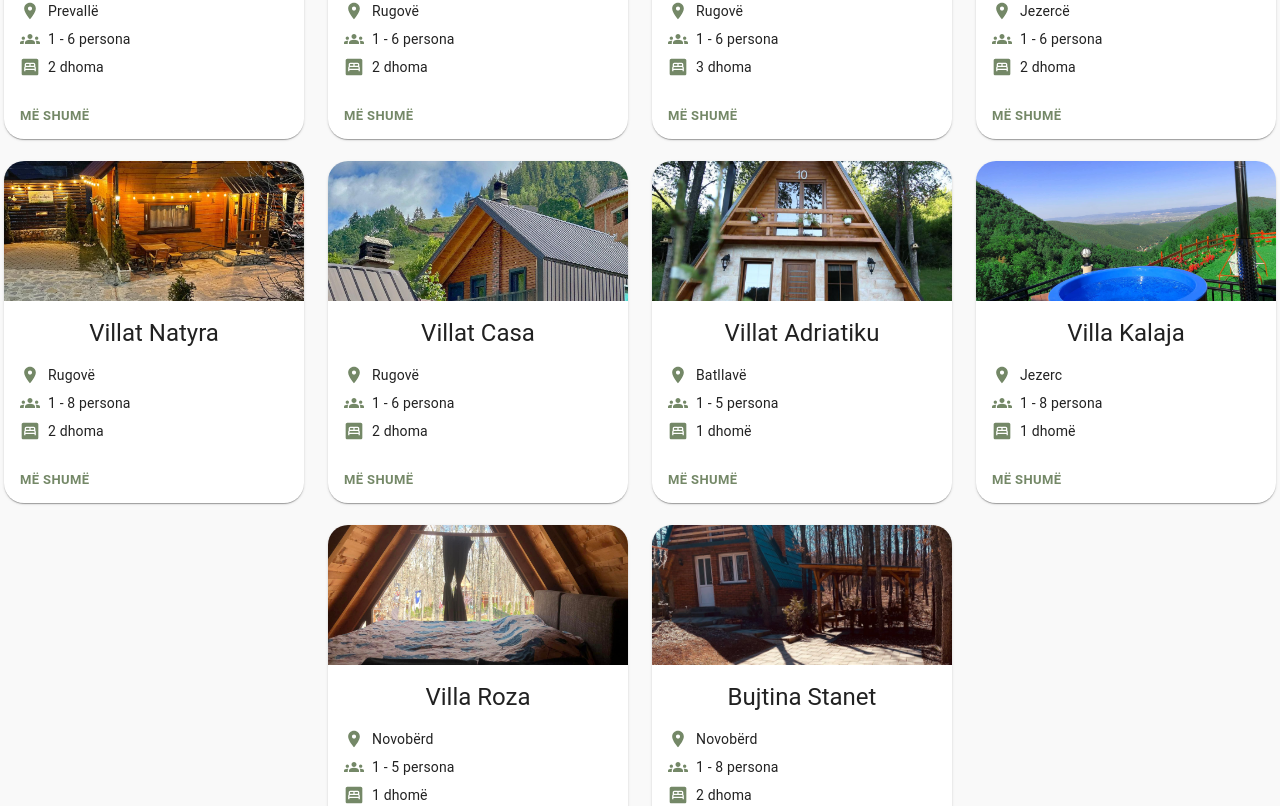
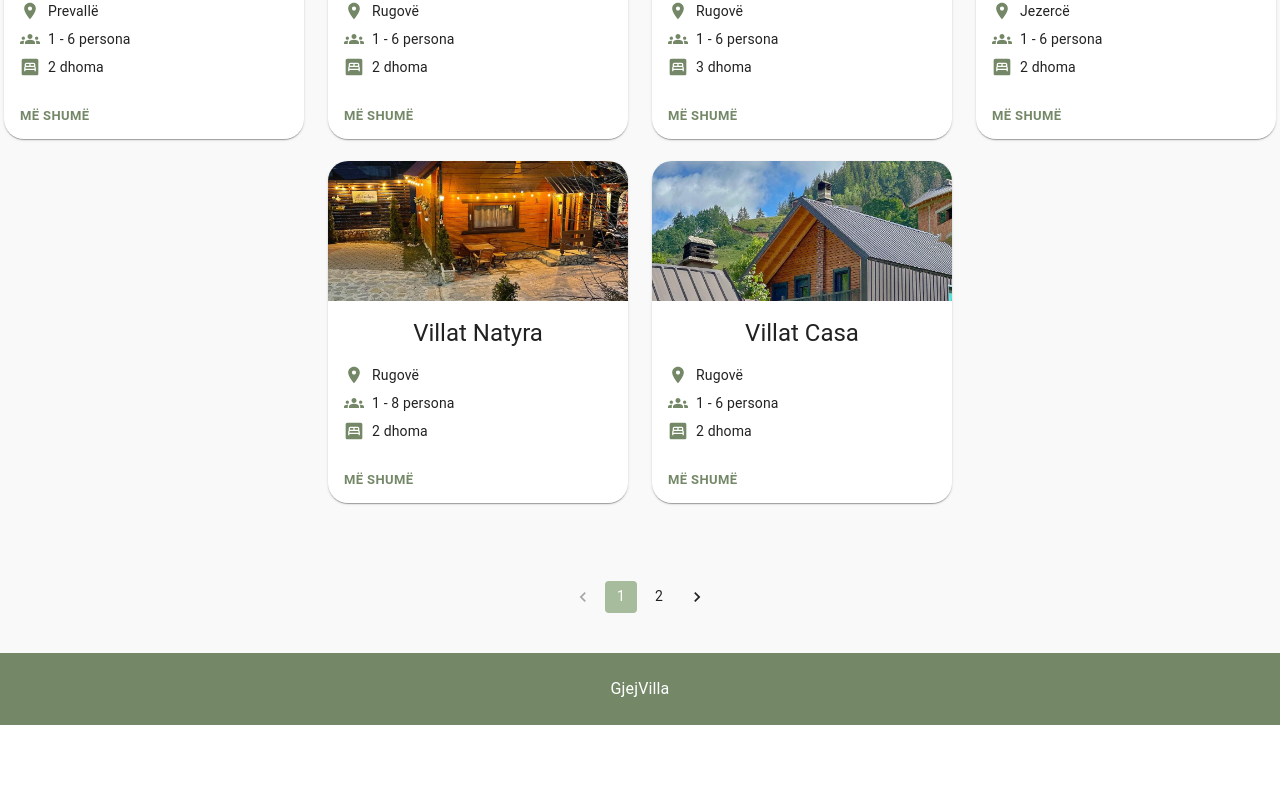
Before and after one commit to gjejvilla/gjej_villa, a React (Create React App) app: page / in a window 1280 px wide. Shown: the part 780-1586 px from the top of the page. After the commit the page ends 1505 px from the top, so only its background shows below. Built offline with nearby package versions, Linux system fonts and the light colour scheme.

Commit message:
add pagination

```diff
--- /dev/null
+++ b/src/components/Pagination.tsx
@@ -0,0 +1,35 @@
+import React from 'react';
+import Pagination from '@mui/material/Pagination';
+import Stack from '@mui/material/Stack';
+
+type PaginationProps = {
+  count: number;
+  page: number;
+  onChange: (event: React.ChangeEvent<unknown>, page: number) => void;
+};
+
+const PaginationOutlined: React.FC<PaginationProps> = ({
+  count,
+  page,
+  onChange,
+}) => {
+  return (
+    <Stack spacing={2} justifyContent="center" alignItems="center" mb={5}>
+      <Pagination
+        count={count}
+        variant="text"
+        shape="rounded"
+        page={page}
+        onChange={onChange}
+        sx={{
+          '& .MuiPaginationItem-page.Mui-selected': {
+            backgroundColor: '#a7bb9d',
+            color: 'white',
+          },
+        }}
+      />
+    </Stack>
+  );
+};
+
+export default PaginationOutlined;
--- /dev/null
+++ b/src/components/index.ts
@@ -0,0 +1 @@
+export { default } from './Pagination'
--- a/src/data/data.ts
+++ b/src/data/data.ts
@@ -93,7 +93,7 @@ import teliqeni_11 from '../assets/images/gallery/teliqeni/12.png'
 
 
 const data = [
-  {id: 0,
+  {id: 'te_liqeni',
     name: 'Te Liqeni',
     rooms: ['1', '2'],
     people: ['1', '2', '3', '4', '5', '6','7','8','9'],
@@ -104,7 +104,7 @@ const data = [
     latLng: [42.683292568943095, 20.085764075668592],
   },
   {
-    id: 1,
+    id: "villa_nur",
     name: 'Villa Nur',
     rooms: ['1', '2', '3'],
     people: ['1', '2', '3', '4', '5', '6', '7', '8', '9'],
@@ -118,7 +118,7 @@ const data = [
     latLng: [41.70196426348148, 20.756985358071493],
   },
   {
-    id: 2,
+    id: "villa_riza",
     name: 'Villa Riza',
     rooms: ['1'],
     people: ['1', '2', '3'],
@@ -129,7 +129,7 @@ const data = [
     latLng: [42.69335154275393, 21.279656094765176],
   },
   {
-    id: 3,
+    id: "villat_npisha",
     name: 'Villat nPisha',
     rooms: ['2'],
     people: ['1', '2', '3', '4', '5'],
@@ -140,7 +140,7 @@ const data = [
     latLng: [42.692646039831075, 20.07390582976762],
   },
   {
-    id: 4,
+    id: "villat_oxygen",
     name: 'Villat Oxygen',
     rooms: ['2'],
     people: ['1', '2', '3', '4', '5', '6'],
@@ -151,7 +151,7 @@ const data = [
     latLng: [42.18041383211748, 20.978281814906033],
   },
   {
-    id: 5,
+    id: "guri_i_kuq",
     name: 'Guri i Kuq',
     rooms: ['1', '2'],
     people: ['1', '2', '3', '4', '5', '6'],
@@ -162,7 +162,7 @@ const data = [
     latLng: [42.69134533664285, 20.112038079569615],
   },
   {
-    id: 6,
+    id: "villat_nshpat",
     name: 'Villat nShpat',
     rooms: ['2', '3'],
     people: ['1', '2', '3', '4', '5', '6'],
@@ -173,7 +173,7 @@ const data = [
     latLng: [42.689026543876025, 20.092682682595534],
   },
   {
-    id: 7,
+    id: "villat_marigo",
     name: 'Villa Marigo',
     rooms: ['2'],
     people: ['1', '2', '3', '4', '5', '6'],
@@ -184,7 +184,7 @@ const data = [
     latLng: [42.37108894308116, 21.049825254944814],
   },
   {
-    id: 8,
+    id: "villat_natyra",
     name: 'Villat Natyra',
     rooms: ['2'],
     people: ['1', '2', '3', '4', '5', '6', '7', '8'],
@@ -195,7 +195,7 @@ const data = [
     latLng: [42.73969794330442, 20.05860304327046],
   },
   {
-    id: 9,
+    id: "villat_casa",
     name: 'Villat Casa',
     rooms: ['1', '2'],
     people: ['1', '2', '3', '4', '5', '6'],
@@ -206,7 +206,7 @@ const data = [
     latLng: [],
   },
   {
-    id: 10,
+    id: "villat_adriatiku",
     name: 'Villat Adriatiku',
     rooms: ['1'],
     people: ['1', '2', '3', '4', '5'],
@@ -217,7 +217,7 @@ const data = [
     latLng: [42.81546100105599, 21.35712916939967],
   },
   {
-    id: 11,
+    id: "kalaja",
     name: 'Villa Kalaja',
     rooms: ['1'],
     people: ['1', '2', '3', '4', '5', '6', '7', '8'],
@@ -228,7 +228,7 @@ const data = [
     latLng: [],
   },
   {
-    id: 12,
+    id: "villa_roza",
     name: 'Villa Roza',
     rooms: ['1'],
     people: ['1', '2', '3', '4', '5'],
@@ -239,7 +239,7 @@ const data = [
     latLng: [42.56213526274355, 21.43946585553549],
   },
   {
-    id: 13,
+    id: "bujtina_stanet",
     name: 'Bujtina Stanet',
     rooms: ['1', '2'],
     people: ['1', '2', '3', '4', '5', '6', '7', '8'],
--- a/src/screens/Grid.tsx
+++ b/src/screens/Grid.tsx
@@ -1,69 +1,71 @@
-import * as React from 'react';
+import React, { useState } from 'react';
 import Grid from '@mui/material/Grid';
-import FormLabel from '@mui/material/FormLabel';
-import FormControl from '@mui/material/FormControl';
-import FormControlLabel from '@mui/material/FormControlLabel';
-import RadioGroup from '@mui/material/RadioGroup';
-import Radio from '@mui/material/Radio';
 import Paper from '@mui/material/Paper';
 import MultiActionAreaCard from './Card';
-import data from '../data/data';
-import { Link } from 'react-router-dom';
 import { Typography } from '@mui/material';
+import PaginationOutlined from '../components';
 
-type House =
-  {
-    id: number,
-    name: string,
-    rooms: string[],
-    people: string[],
-    image: string,
-    gallery: string[],
-    socialLinks: { insta: string, facebook: string, phoneNumber:string, booking: string },
-    location: string,
-    latLng: number[],
-  }
+type House = {
+  id: string;
+  name: string;
+  rooms: string[];
+  people: string[];
+  image: string;
+  gallery: string[];
+  socialLinks: { insta: string; facebook: string; phoneNumber: string; booking: string };
+  location: string;
+  latLng: number[];
+};
 
 type GridProps = {
-    data: House[]
-  }
-
-const SpacingGrid:React.FC<GridProps> = ({data}) => {
-  const [spacing, setSpacing] = React.useState(3);
-
-  const handleChange = (event: React.ChangeEvent<HTMLInputElement>) => {
-    setSpacing(Number((event.target as HTMLInputElement).value));
+  data: House[];
 };
 
+const SpacingGrid: React.FC<GridProps> = ({ data }) => {
+  const [currentPage, setCurrentPage] = useState(1); // Set initial page to 1
+  const itemsPerPage = 10;
+
+  const startIndex = (currentPage - 1) * itemsPerPage;
+  const endIndex = startIndex + itemsPerPage;
+  const currentData = data.slice(startIndex, endIndex);
+
+  const handlePageChange = (event: React.ChangeEvent<unknown>, page: number) => {
+    setCurrentPage(page);
+  };
 
   return (
-    <Grid sx={{ flexGrow: 1 }} container spacing={2} mt={5} mb={30}>
+    <>
+      <Grid sx={{ flexGrow: 1 }} container spacing={2} mt={5} mb={10}>
         <Grid item xs={12}>
-        {data.length ?
-        <Grid container justifyContent="center" spacing={spacing}>
-          {data.map((value) => (
-            <Grid key={value.name} item >
+          {currentData.length ? (
+            <Grid container justifyContent="center" spacing={3}>
+              {currentData.map((value) => (
+                <Grid key={value.name} item>
                   <Paper
                     sx={{
                       height: 340,
                       width: 300,
-            boxShadow:'none',
+                      boxShadow: 'none',
                       backgroundColor: 'transparent',
                     }}
-
                   >
-                <MultiActionAreaCard item={value}/>
+                    <MultiActionAreaCard item={value} />
                   </Paper>
                 </Grid>
               ))}
             </Grid>
-        :
-        <Typography variant='h6'>Nuk ka rezultat</Typography>
-}
+          ) : (
+            <Typography variant="h6">Nuk ka rezultat</Typography>
+          )}
         </Grid>
+      </Grid>
+      <PaginationOutlined
+        count={Math.ceil(data.length / itemsPerPage)}
+        page={currentPage}
+        onChange={handlePageChange}
+      />
+    </>
+  );
+};
 
-    </Grid>
-  );
-}
-
-export default SpacingGrid
+export default SpacingGrid;
--- a/src/screens/Home.tsx
+++ b/src/screens/Home.tsx
@@ -1,8 +1,4 @@
 import * as React from 'react'
-import Box from '@mui/material/Box';
-import Typography from '@mui/material/Typography';
-
-import Navbar from './Navbar';
 import SpacingGrid from './Grid';
 import MultipleSelectCheckmarks from './Select';
 import data from '../data/data';
@@ -49,7 +45,6 @@ const Home = () => {
 
       <SpacingGrid data={items} />
 
-
     </div>
   )
 
--- a/src/screens/House.tsx
+++ b/src/screens/House.tsx
@@ -10,8 +10,8 @@ import NavigateNextIcon from "@mui/icons-material/NavigateNext";
 
 const House = () => {
   const params = useParams();
-  const id = params.id ?? 1
-  const item = data.find(el => el.id === +id)
+  const id = params.id ?? ''
+  const item = data.find(el => el.id === id)
   const gallery = item?.gallery ?? []
   const navigate = useNavigate();
   const [selectedImage, setSelectedImage] = useState<string>('');
```
Lines whose indentation alone changed are shown as unchanged.
